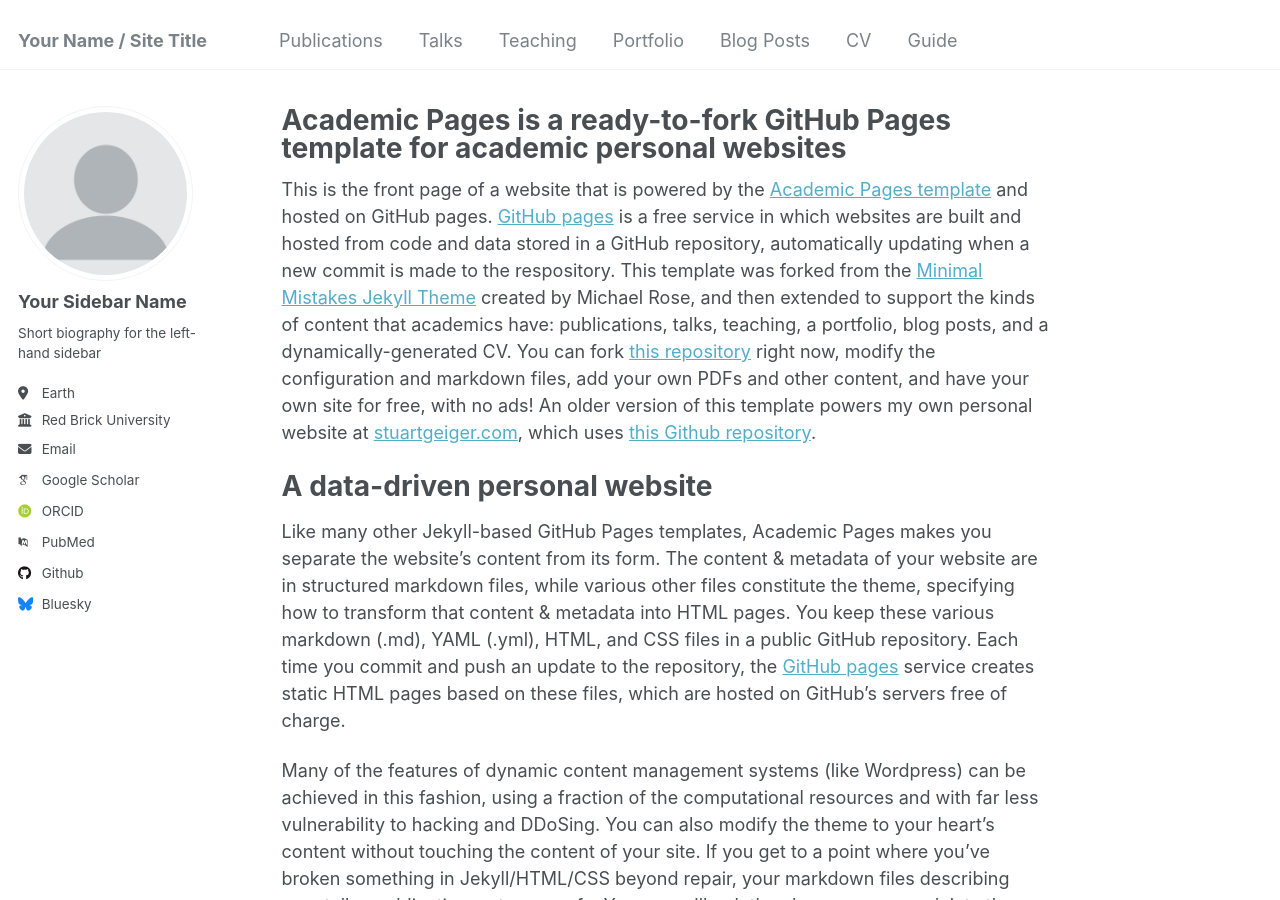
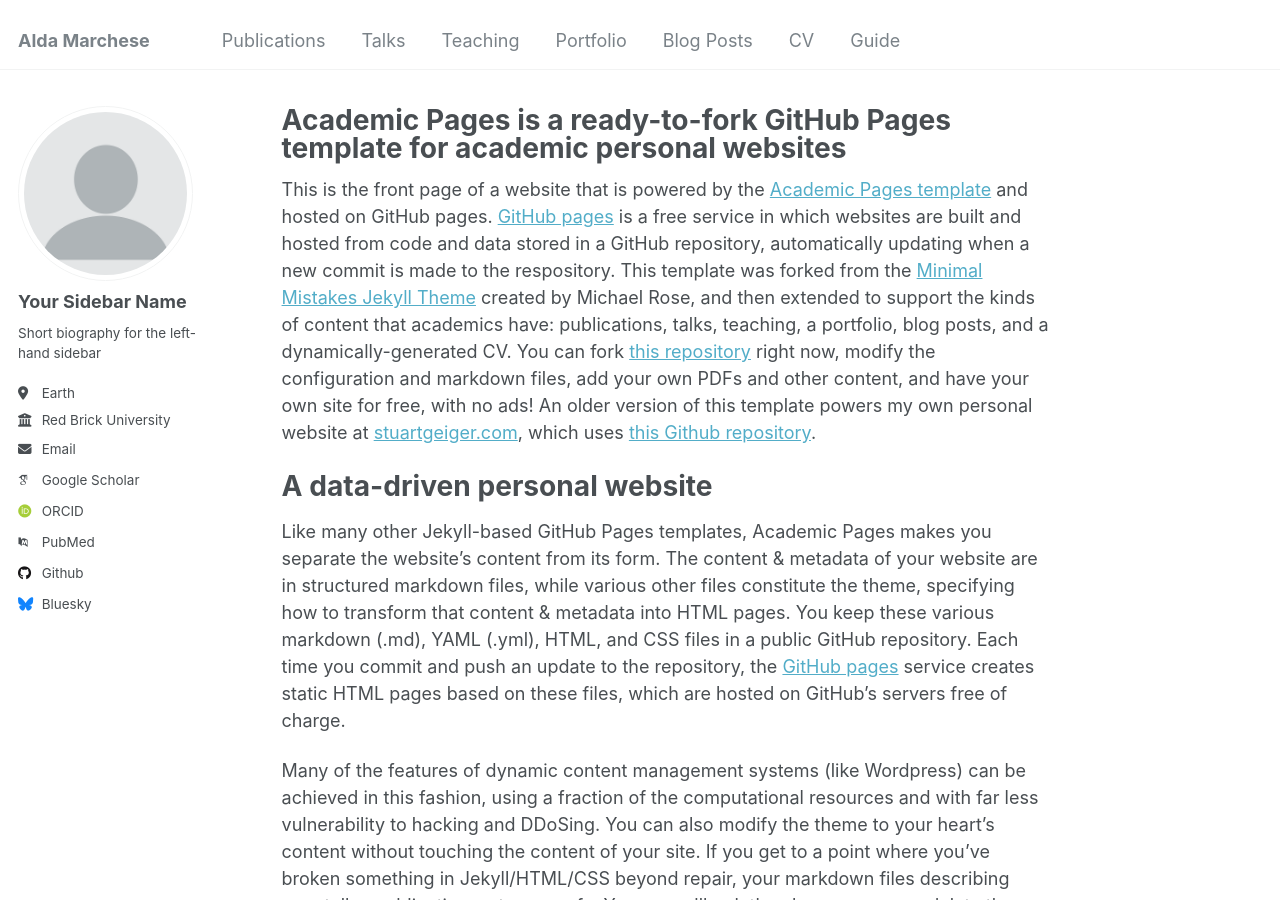
Before and after one commit to aldamarchese/aldamarchese.github.io, a Jekyll site: the page built from _pages/about.md, in a window 1280 px wide and 900 px high. Built offline with Jekyll 4.4.1, drawn with Linux system fonts in a browser that asks for light colours; some web fonts are replaced.

Commit message:
Update _config.yml

```diff
--- a/_config.yml
+++ b/_config.yml
@@ -8,7 +8,7 @@
 
 # Basic Site Settings
 locale                   : "en-US"
-title                    : "Your Name / Site Title"
+title                    : "Alda Marchese"
 title_separator          : "-"
 name                     : &name "Your Name"
 description              : &description "personal description"
```
